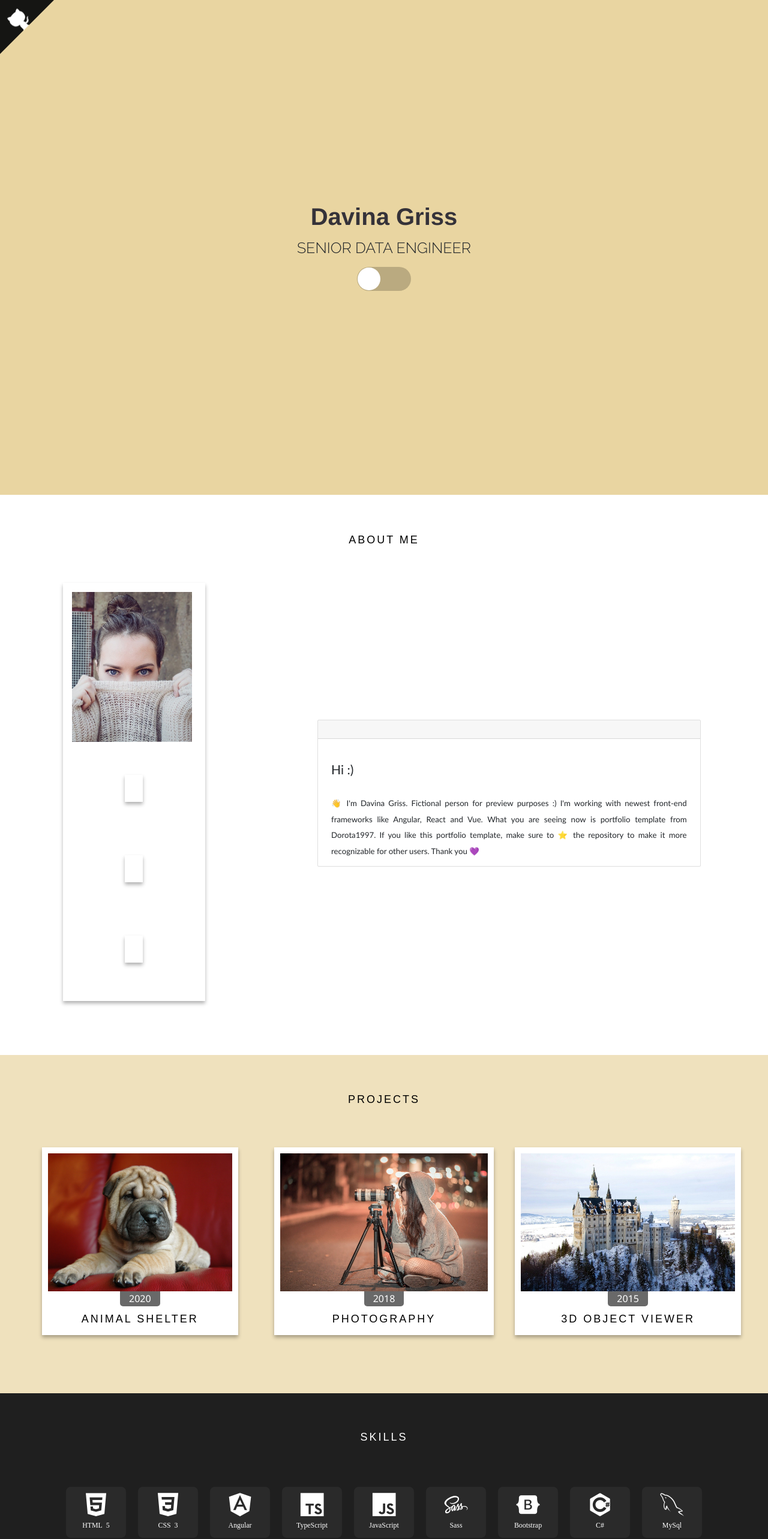
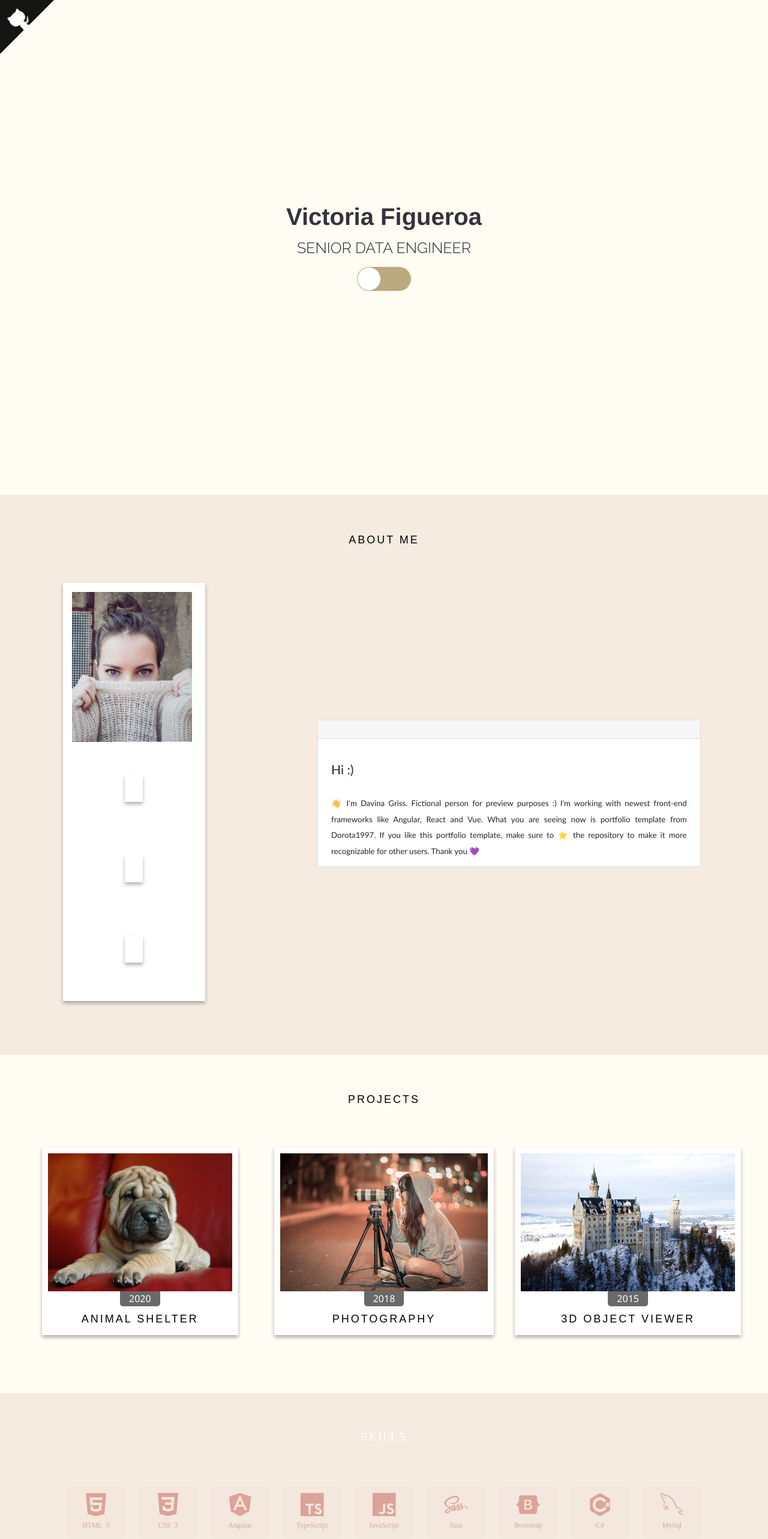
Before and after one commit to Dorota1997/react-frontend-dev-portfolio, a React (Create React App) app: page / in a window 1280 px wide. Shown: the top 2566 px of the page at 60% size. Built offline with nearby package versions, Linux system fonts and the light colour scheme; some icons are missing.

Commit message:
Updated Theme

```diff
--- a/public/portfolio_shared_data.json
+++ b/public/portfolio_shared_data.json
@@ -1,6 +1,6 @@
 {
     "basic_info": {
-      "name": "Davina Griss",
+      "name": "Victoria Figueroa",
       "titles": [ "Front-end Developer", "Senior Data Engineer", "Dev Team lead", "Mobile App Developer" ],
       "social": [
         {
--- a/src/App.scss
+++ b/src/App.scss
@@ -38,7 +38,7 @@ header {
 	-webkit-background-size: cover;
 	text-align: center;
 	overflow: hidden;
-	background-color: #e9d5a1;
+	background-color: #FEFCF3;
 	-webkit-background-size: cover;
 	-moz-background-size: cover;
 	-o-background-size: cover;
@@ -65,7 +65,7 @@ header {
 }
 
 .skills-tile {
-	background-color: transparentize(#F8F5F4, 0.95);
+	background-color: transparentize(#DBA39A, 0.95);
 	padding: 10px 10px 5px 10px;
 	width: 100px;
 	margin: 5px 0 5px 0;
@@ -74,7 +74,7 @@ header {
 
 .language {
 	font-size: 25px;
-	background-color: #e9d5a1;
+	background-color: #FEFCF3;
 	padding-bottom: 10px;
 	padding-top: 80px;
 }
@@ -108,7 +108,7 @@ header h1 {
 }
 
 #about {
-	background: #fff;
+	background: #F5EBE0;
 	overflow: hidden;
 }
 
@@ -219,7 +219,7 @@ header h1 {
 }
 
 #resume {
-	background: #efe1bd;
+	background: #FEFCF3;
 }
 
 .experience-icon {
@@ -233,7 +233,7 @@ header h1 {
 	text-align: left !important;
 	padding: 5px 8px 5px 8px !important;
 	vertical-align: baseline;
-	background-color: #AE944F !important;
+	background-color: #DBA39A !important;
 	color: white;
 	font-weight: lighter !important;
 	font-family: Cambria, Cochin, Georgia, Times, 'Times New Roman', serif;
@@ -244,7 +244,7 @@ header h1 {
 	text-align: left !important;
 	padding: 5px 8px 5px 8px !important;
 	vertical-align: baseline;
-	background-color: #f9f5e9 !important;
+	background-color: #DBA39A !important;
 	color: black;
 	font-weight: lighter !important;
 	font-family: Cambria, Cochin, Georgia, Times, 'Times New Roman', serif;
@@ -341,7 +341,7 @@ header h1 {
 }
 
 #portfolio {
-	background: #efe1bd;
+	background: #FEFCF3;
 	padding-bottom: 5%;
 }
 
@@ -377,7 +377,7 @@ header h1 {
 }
 
 #skills {
-	background: #1F1F1F;
+	background: #F5EBE0;
 	min-height: 200px;
 	width: 100%;
 	overflow: hidden;
@@ -396,13 +396,13 @@ header h1 {
 
 .skill-icon {
 	font-size: 180%;
-	color: white;
+	color: #DBA39A;
 	text-align: center;
 	position: relative;
 }
 
 footer {
-	background: #1F1F1F;
+	background: #DEB6AB;
 	min-height: 100px;
 	width: 100%;
 	overflow: hidden;
```
